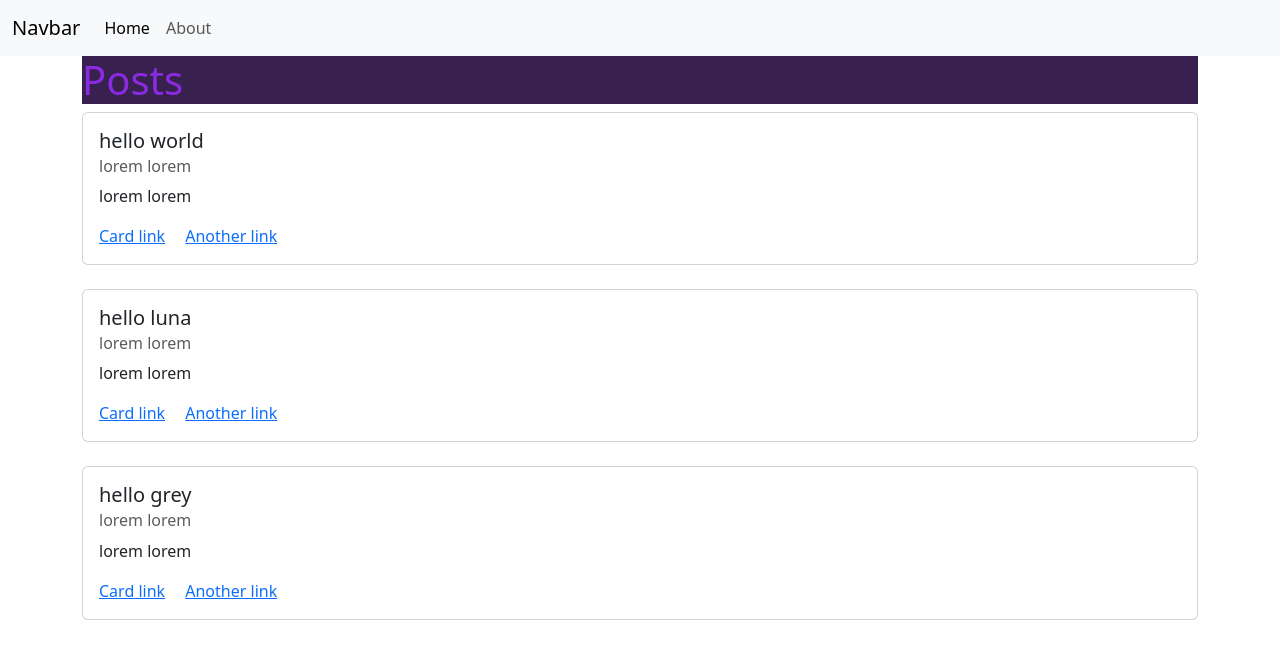
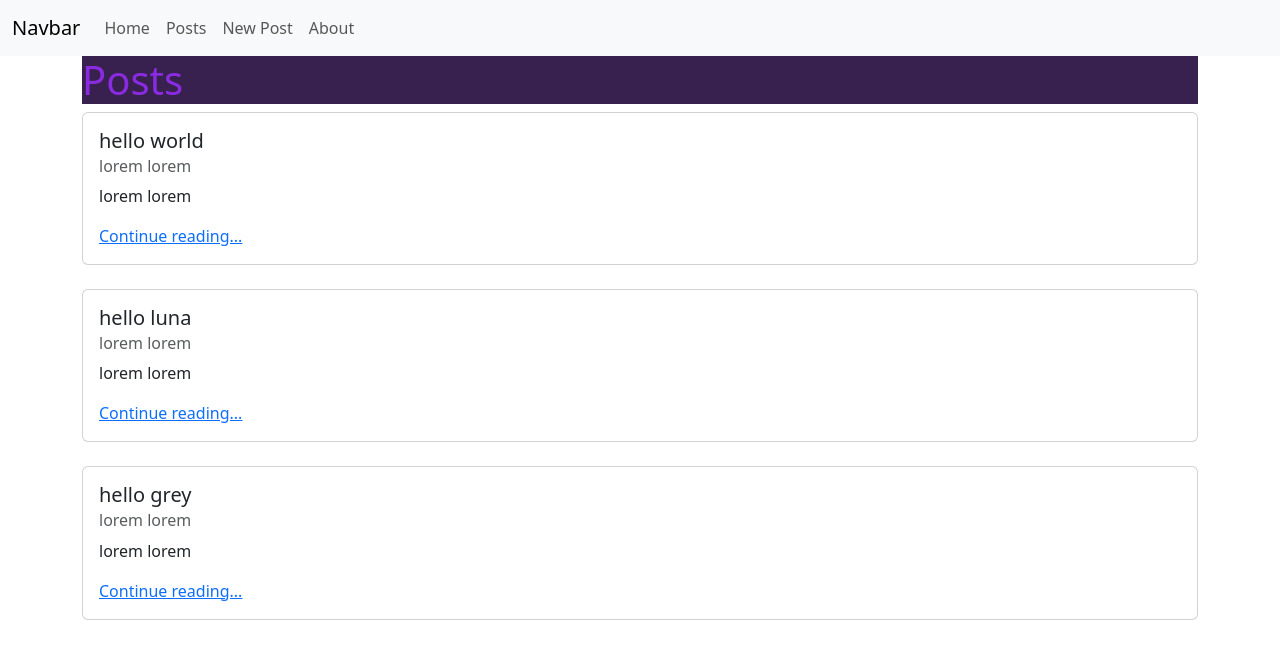
Before and after one commit to DaishaMcC/FSDIMB, a Django app: template templates/posts/list.html in a window 1280 px wide. Shown: the top 659 px of the page. Run offline with Django 5.2, Linux system fonts and the light colour scheme; the template is opened without the code that fills it: values that come from a table or form of the project are taken from there, others are empty; data comes from the database, SQL or seed files in the repository; parts of the project's set-up code (start-up, migrations or seed data) failed here and were passed over.

Commit message:
FSDIcommitMB3

```diff
--- a/config/urls.py
+++ b/config/urls.py
@@ -20,4 +20,5 @@ from django.urls import include, path
 urlpatterns = [
     path("admin/", admin.site.urls),
     path("", include("pages.urls")),
+    path("posts/", include("posts.url")),
 ]
--- a/posts/models.py
+++ b/posts/models.py
@@ -1,4 +1,5 @@
 from django.db import models
+from django.urls import reverse
 
 
 class Post(models.Model):                                      # inheritance
@@ -9,3 +10,6 @@ class Post(models.Model):                                      # inheritance
 
     def __str__(self):
         return self.title
+
+    def get_absolute_url(self):
+        return reverse("detail", args=[self.id])
--- a/templates/base.html
+++ b/templates/base.html
@@ -17,7 +17,9 @@
           </button>
           <div class="collapse navbar-collapse" id="navbarNavAltMarkup">
             <div class="navbar-nav">
-              <a class="nav-link active" aria-current="page" href="{% url 'home' %}">Home</a>
+              <a class="nav-link" href="{% url 'home' %}">Home</a>
+              <a class="nav-link" href="{% url 'list' %}">Posts</a>
+              <a class="nav-link" href="{% url 'new' %}">New Post</a>
               <a class="nav-link" href="{% url 'about' %}">About</a>
             </div>
           </div>
--- a/templates/posts/list.html
+++ b/templates/posts/list.html
@@ -11,8 +11,7 @@
       <h5 class="card-title">{{ post.title }}</h5>
       <h6 class="card-subtitle mb-2 text-body-secondary">{{ post.subtitle }}</h6>
       <p class="card-text">{{ post.body|truncatechars:128 }}</p>
-      <a href="#" class="card-link">Card link</a>
-      <a href="#" class="card-link">Another link</a>
+      <a href="{% url 'detail' post.id %}" class="card-link">Continue reading...</a>
     </div>
 </div>
 </br>
```
Also changed, not shown: posts/urls.py (added, +9 -0 lines), templates/posts/detail.html (+11 -0 lines), templates/posts/new.html (+13 -0 lines).
